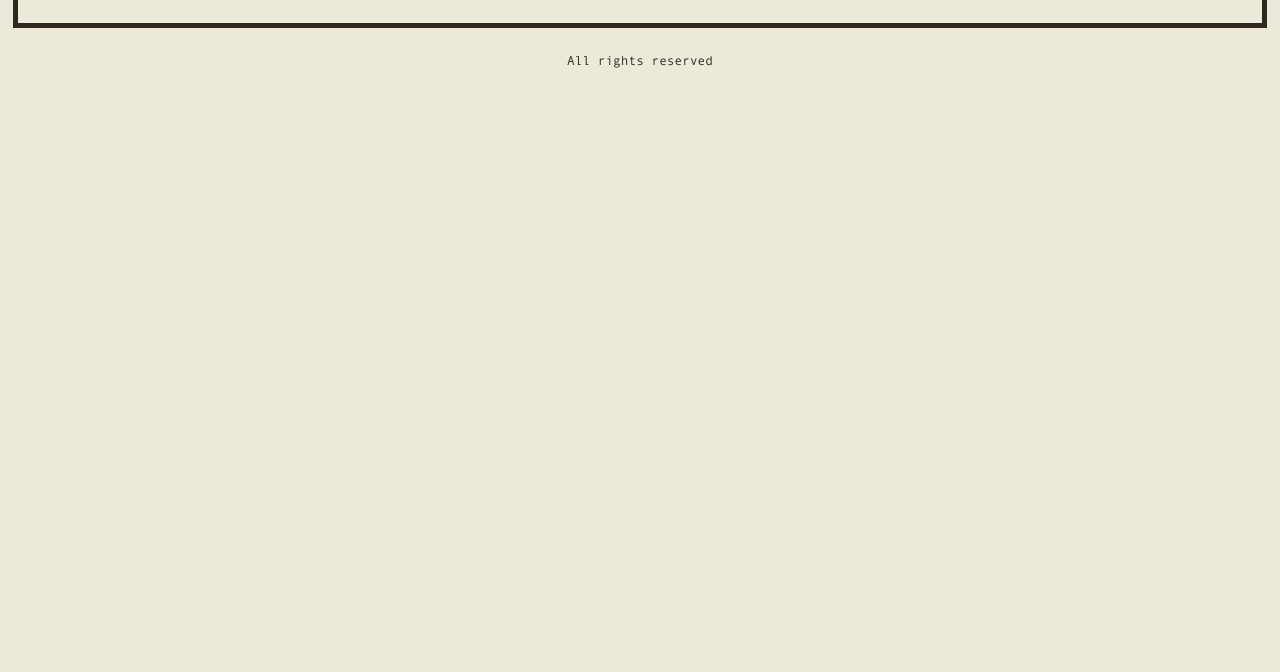
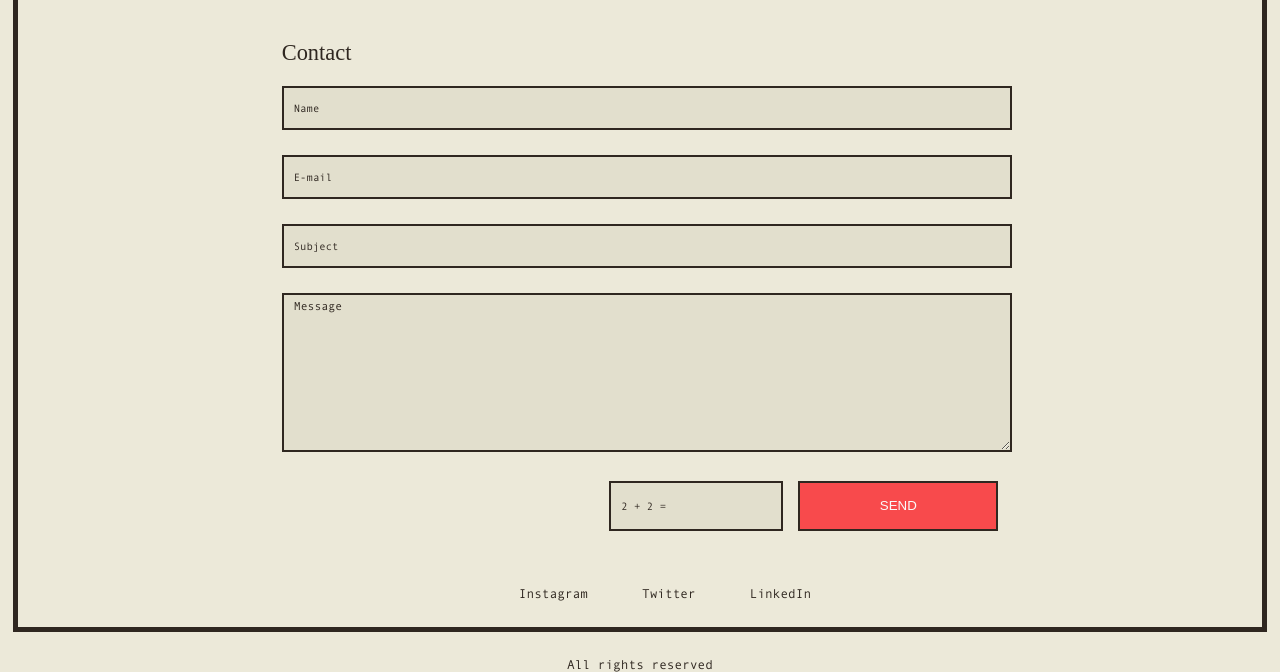
Before and after one commit to CodeBoySoca/emma-webb, a PHP site: page /contact.php in a window 1280 px wide. Shown: the part 435-1107 px from the top of the page. Before the commit the page ends 503 px from the top, so only its background shows below. Run offline with PHP 8.4, Linux system fonts and the light colour scheme; some web fonts are replaced.

Commit message:
HTML and CSS for contact page

```diff
--- a/contact.php
+++ b/contact.php
@@ -1,5 +1,13 @@
 <?php include 'includes/header.php'; ?>
-
-
-
+<main>
+    <h3>Contact</h3>
+    <form method="post">
+        <input type="text" name="name" id="name" placeholder="Name"><br>
+        <input type="email" name="email" id="email" placeholder="E-mail"><br>
+        <input type="text" name="" id="subject" placeholder="Subject"><br>
+        <textarea name="" id="contact-message" placeholder="Message"></textarea><br>
+        <input type="submit" value="SEND">
+        <input type="text" name="bot-check" id="bot-check" placeholder="2 + 2 =">
+    </form>
+</main>
 <?php include 'includes/footer.php'; ?>
--- a/css/main.css
+++ b/css/main.css
@@ -5,7 +5,6 @@
   src: url('../fonts/AndaleMono.woff') format('woff'),
        url('../fonts/AndaleMono.ttf') format('truetype');
 }
-
 
 :root {
   --brown: #2F2720;
@@ -94,7 +93,7 @@ menu li a:hover {
 main {
   width: 60%;
   height: 68vh;
-  margin: 0 auto;
+  margin: 5% auto 0 auto;
 }
 
 main p {
@@ -104,8 +103,6 @@ main p {
   line-height: 2em;
   margin-bottom: 15px;
 }
-
-
 
 footer menu li a {
   color: var(--brown);
@@ -118,3 +115,61 @@ footer menu li a {
   text-align: center;
   margin: 25px 0;
 }
+
+
+/* Contact page */
+
+main form input {
+  border: 2px solid var(--brown);
+  margin-bottom: 25px;
+  background: #E2DFCD;
+  outline: transparent;
+}
+
+form input::placeholder,
+main form textarea::placeholder {
+  color: var(--brown);
+  font: 400 normal 0.8em 'Andale-Mono', sans-serif;
+}
+
+main form input[type='text']{
+  width: 100%;
+  height: 40px;
+  padding-left: 10px;
+}
+
+main form input[type='email']{
+  width: 100%;
+  height: 40px;
+  padding-left: 10px;
+}
+
+main form textarea {
+  border: 2px solid var(--brown);
+  width: 100%;
+  height: 150px;
+  padding: 5px 0 0 10px;
+  margin-bottom: 25px;
+  background: #E2DFCD;
+  color: var(--brown);
+  font: 400 normal 0.9em 'Andale-Mono', sans-serif;
+  outline: transparent;
+}
+
+#bot-check {
+  width: 12em;
+  height: 46px;
+  margin-right: 15px;
+  float: right;
+  clear: left;
+}
+
+main form input[type='submit']{
+  width: 15em;
+  height: 50px;
+  background: var(--orange);
+  color: #fafafa;
+  cursor: pointer;
+  float: right;
+  clear: left;
+}
```
Lines whose indentation alone changed are shown as unchanged.
